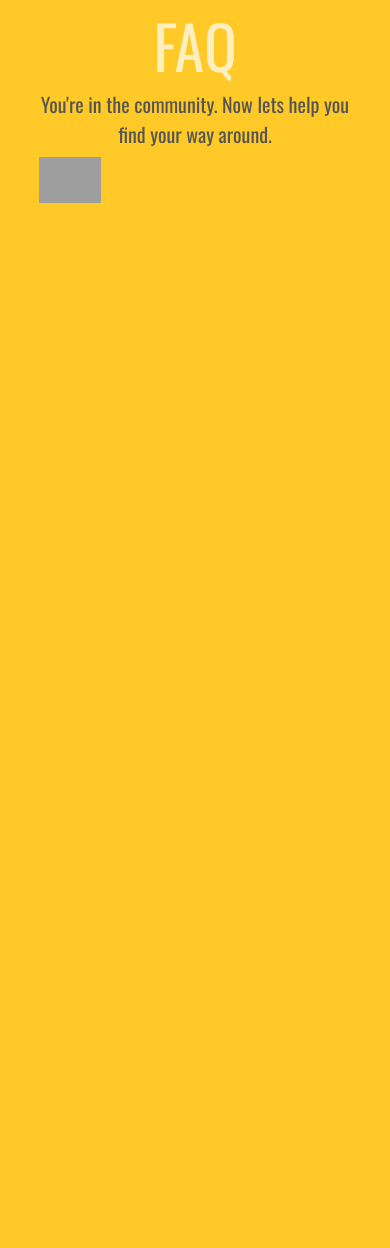
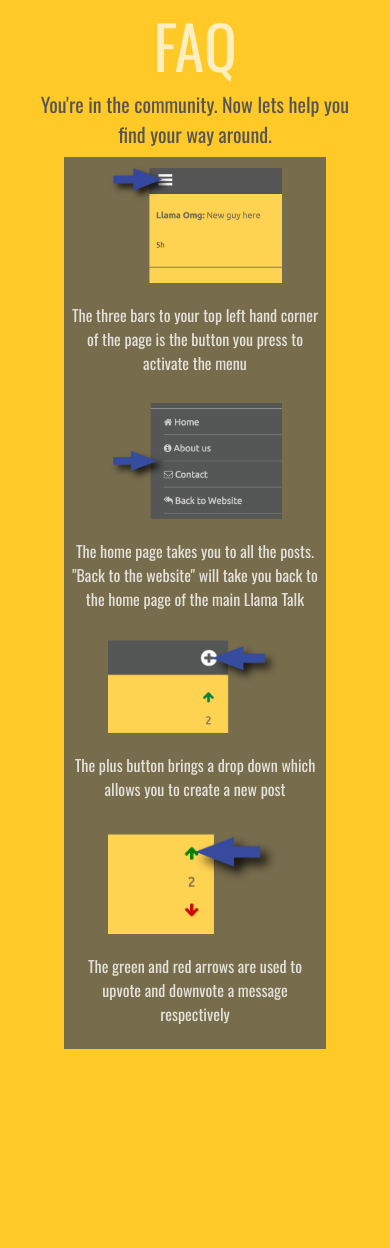
Before and after one commit to therealharsh/llama-project, a PHP site: page /faq.html in a window 390 px wide. Shown: the part 34-1282 px from the top of the page. Before the commit the page ends 237 px from the top, so only its background shows below. Run offline with PHP 8.4, Linux system fonts and the light colour scheme; some libraries are stand-ins or nearby versions; grey boxes are pictures that could not be loaded.

Commit message:
final-for-now
updates as of 9/18

```diff
--- a/css/faq.css
+++ b/css/faq.css
@@ -1,8 +1,38 @@
+
+
 #wrapperfaq{
 	position: absolute;
 	overflow: hidden;
 	margin: 0 auto;
 	width: 100%;
-	height: 200%;
+	height: 260%;
 	background-color: transparent;
 }
+
+#help{
+	margin: 0 auto;
+	width: 80%;
+	padding: 2%;
+	background-color: rgba(85, 85, 85, 0.8)
+}
+
+#help p{
+	color: rgba(255, 255, 255, 0.8);
+	font-family: oswald;
+}
+
+@media screen and (max-width: 500px){
+	#wrapperfaq{
+	position: absolute;
+	overflow: hidden;
+	margin: 0 auto;
+	width: 100%;
+	height: 450%;
+	background-color: transparent;
+}
+
+	#image{
+		width: 70%;
+		height: 70%;
+	}
+}
--- a/faq.html
+++ b/faq.html
@@ -67,8 +67,22 @@
 			    <p2><center>You're in the community. Now lets help you find your way around.</center></p2>
 			</div>
 			<div id="grid"> <!-- index grid open -->
-			 	<img src="image/faq/help.png" width="20%" heigth="20%">
-
+				<div id="help">
+			 	<center><img id="image" src="image/faq/help.png" width="30%" heigth="30%">
+			 	<p>The three bars to your top left hand corner of the page is the button you press to activate the menu</p></center>
+			 	</div>
+			 	<div id="help">
+			 	<center><img id="image" src="image/faq/help4.png" width="30%" heigth="30%">
+			 	<p>The home page takes you to all the posts. "Back to the website" will take you back to the home page of the main Llama Talk</p></center>
+			 	</div>
+			 	<div id="help">
+			 	<center><img id="image" src="image/faq/help3.png" width="30%" heigth="30%">
+			 	<p>The plus button brings a drop down which allows you to create a new post</p></center>
+			 	</div>
+			 	<div id="help">
+			 	<center><img id="image" src="image/faq/help2.png" width="30%" heigth="30%">
+			 	<p>The green and red arrows are used to upvote and downvote a message respectively</p></center>
+			 	</div>
 			</div> <!-- index grid close -->
 		</div> <!-- wrapper close -->
 	</body>
```
Also changed, not shown: image/faq/help.png (added), image/faq/help2.png (added), image/faq/help3.png (added), image/faq/help4.png (added).
